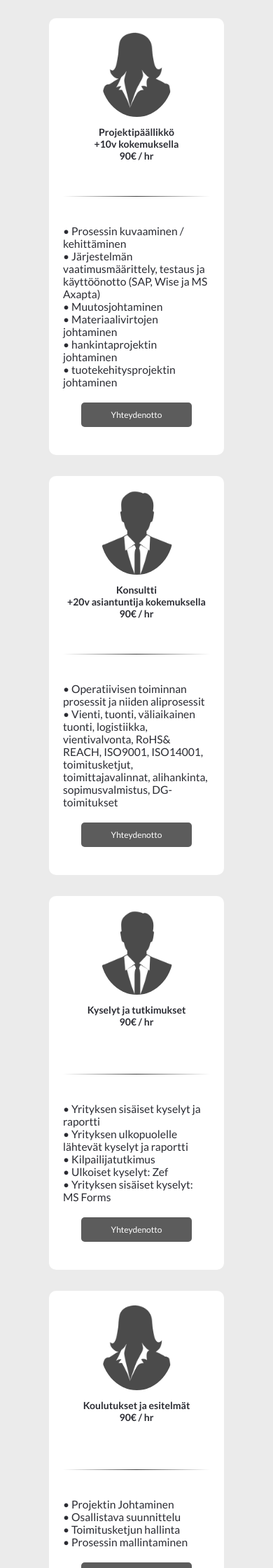
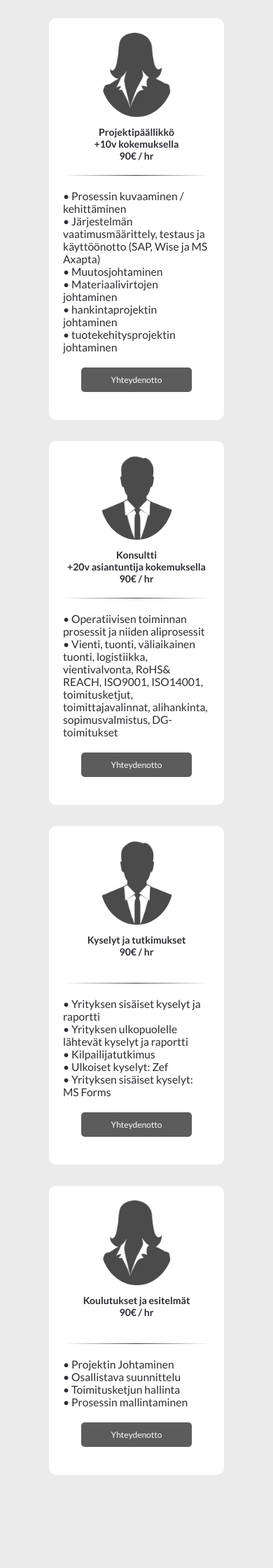
Before and after one commit to JohanKoivisto/HYP2, a PHP site: page /index.html in a window 390 px wide. Shown: the part 1803-4043 px from the top of the page at 70% size. Run offline with PHP 8.4, Linux system fonts and the light colour scheme.

Commit message:
minor pricing tune on smaller screens

```diff
--- a/css/style.css
+++ b/css/style.css
@@ -429,6 +429,10 @@ footer {
       padding-top: 10%; }
   .hyp-info-composition {
     justify-content: space-evenly; }
+  .pricing-options-info-headline {
+    min-height: 7rem; }
+  .pricing-options-info-price {
+    margin-top: 0; }
   .section-collab {
     height: 50rem; }
   .pricing-options-info {
--- a/sass/main.scss
+++ b/sass/main.scss
@@ -588,6 +588,14 @@ footer {
     justify-content: space-evenly;
   }
 
+  .pricing-options-info-headline {
+    min-height: 7rem;
+  }
+
+  .pricing-options-info-price {
+    margin-top: 0;
+  }
+
   .section-collab {
     height: 50rem;
   }
```
